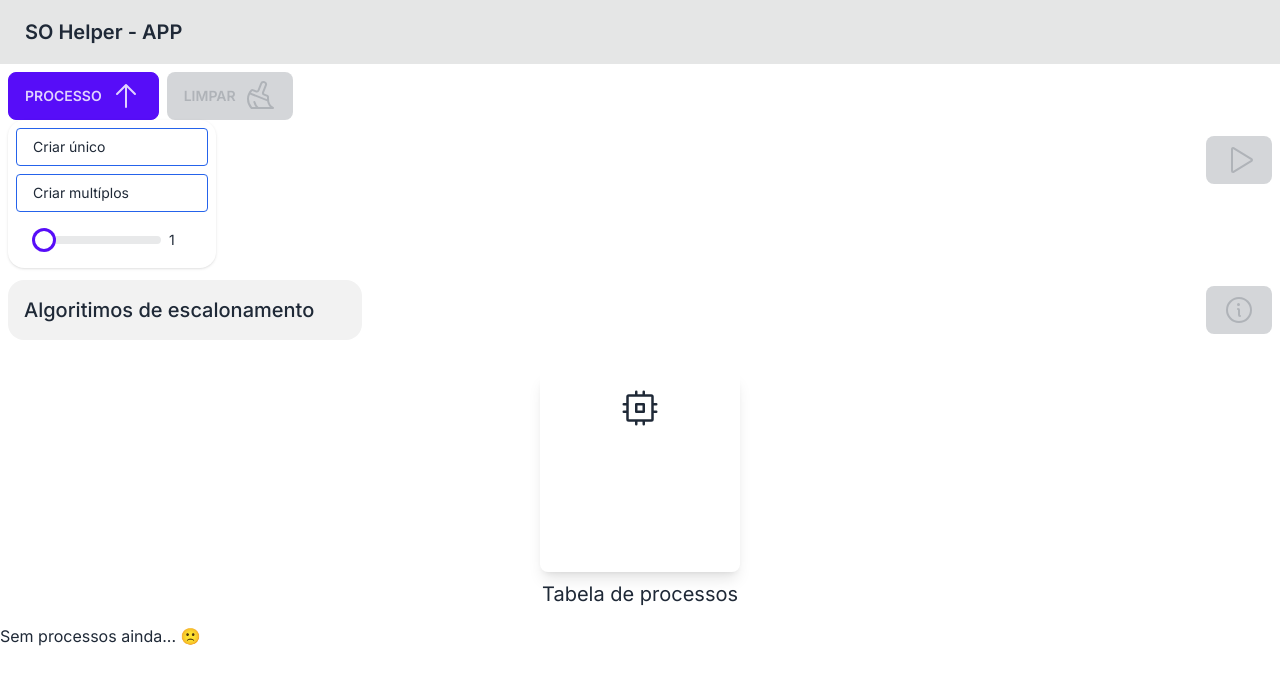
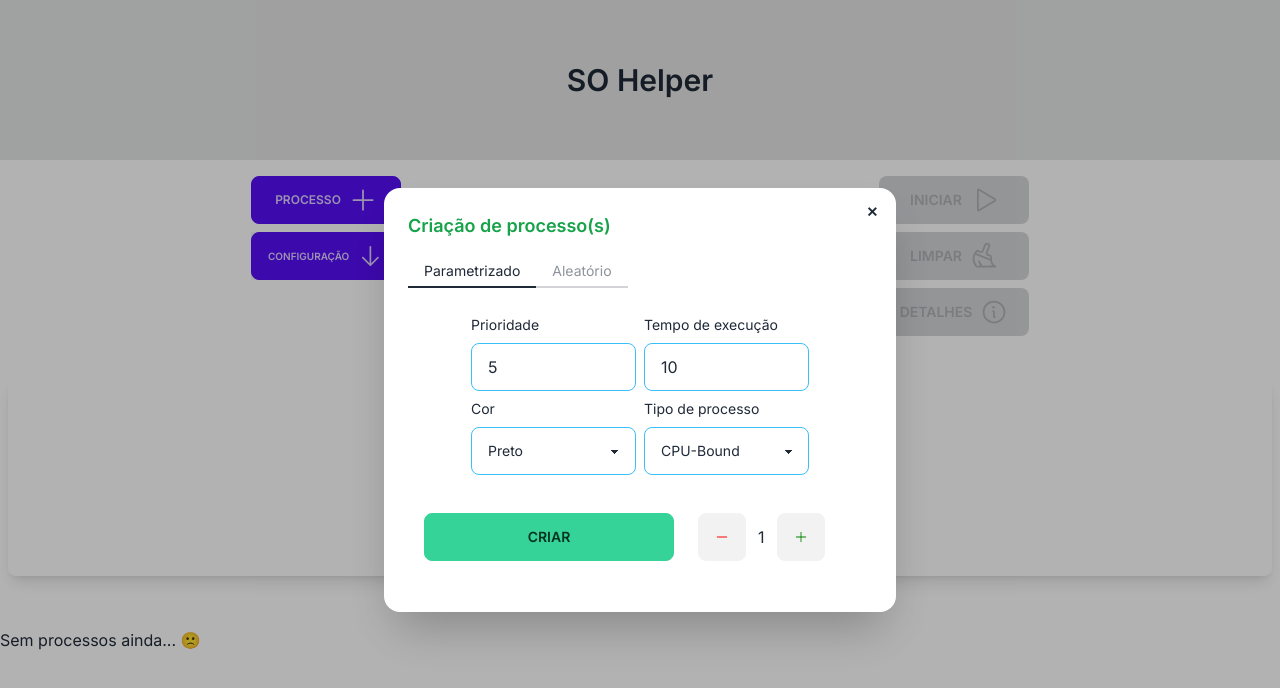
Before and after one commit to lucaasramon/Escalation_manager, a Next.js app: page / in a window 1280 px wide. Both pictures are taken after a click on the heading "PROCESSO". Shown: the top 688 px of the page. Built offline with nearby package versions, Linux system fonts and the light colour scheme.

Commit message:
feat: createion of multiple parametized processes

```diff
--- a/src/components/Layout/Navbar/Navbar.tsx
+++ b/src/components/Layout/Navbar/Navbar.tsx
@@ -6,8 +6,8 @@ type Props = {};
 export default function Navbar({}: Props) {
 
   return (
-    <div className="navbar bg-base-300 flex justify-between">
-      <a className="btn btn-ghost normal-case text-xl">SO Helper - APP</a>
+    <div className="navbar bg-base-300 flex items-center justify-center h-[10rem]">
+      <a className="btn btn-ghost normal-case text-center text-3xl">SO Helper</a>
     </div>
   );
 }
--- a/src/components/Process/Process.tsx
+++ b/src/components/Process/Process.tsx
@@ -12,7 +12,7 @@ import { UpdateActiveCycleHelper } from '@/helper/updateActiveCycleHelper';
 import { useProcessesContext } from '@/context/context';
 import { sortProcessesHelper } from '@/helper/sortProcessesHelper';
 import { changeActiveProcess } from '@/helper/changeActiveProcessHelper';
-import { generateRandomProcesses } from '@/helper/generateRandomProcesses';
+import ProcessCreation from './components/ProcessCreation';
 
 export default function Process() {
   const {
@@ -34,24 +34,8 @@ export default function Process() {
     setQuantum,
   } = useProcessesContext();
 
-  const [showModal, setShowModal] = useState<boolean>(false);
   const [showStatistics, setShowStatistics] = useState<boolean>(false);
-  const [arrow, setArrow] = useState<boolean>(false);
   const [sortedProcesses, setSortedProcesses] = useState<IProcess[]>([]);
-  const [processesQuantity, setProcessesQuantity] = useState<number>(1);
-
-  const handleCreateMultipleProcesses = () => {
-    generateRandomProcesses(
-      setProcesses,
-      activeCycle,
-      setActiveCycle,
-      setCycles,
-      activeProcess,
-      isPreemptive,
-      processesQuantity
-    )
-    setProcessesQuantity(1)
-  }
 
   const toggleShowStatistics = () => {
     setShowStatistics((prevShowStatistics) => !prevShowStatistics);
@@ -147,77 +131,54 @@ export default function Process() {
 
   return (
     <div>
-      <div className="flex flex-col gap-8 items-center p-2">
-        <div className="w-full flex flex-col gap-2 items-start md:flex-row md:items-center md:justify-between">
-          <div className="flex flex-col gap-2 md:flex-row">
-          <details className="dropdown mb-32">
-            <summary className="btn btn-primary" onClick={() => setArrow(!arrow)}>Processo
-            {!arrow ? <ArrowDown size={32} /> : <ArrowUp size={32} />}
-            </summary>
-            <ul className="p-2 shadow menu  dropdown-content z-[1] bg-base-100 rounded-box w-52 gap-2">
-              <li
-                onClick={() => setShowModal(!showModal)}
-                className='border rounded border-blue-600'
-              >
-                <a>Criar único</a>
-              </li>
-
-              <li className='flex gap-2'>
-                <a onClick={handleCreateMultipleProcesses} className='border bg-white rounded border-blue-600'>Criar multíplos</a>
-                <div>
-                  <input
-                    type="range"
-                    min={1} max="15"
-                    onChange={(e) => setProcessesQuantity(Number(e.target.value))}
-                    value={processesQuantity}
-                    className="range range-primary" />
-                  <span>{processesQuantity}</span>
-                </div>
-              </li>
-            </ul>
-          </details>
-
-            <button
-              className="btn btn-primary"
-              onClick={wipeProcesses}
-              disabled={processes.length === 0 || !!activeProcess}
-            >
-              Limpar <Broom size={32} />
-            </button>
-          </div>
-
-          <button
-            onClick={handlePlay}
-            className="btn btn-primary"
-            disabled={processes.length === 0}
-          >
-            <Play size={32} />
-          </button>
-        </div>
-
-        <div className="flex gap-2 justify-between items-center w-full">
-          <div className="flex flex-col gap-2 justify-start items-start">
+      <div className="grid grid-cols-1 grid-rows-2 flex-col gap-8 items-center p-2 md:flex">
+        <div className="w-full grid grid-cols-2 gap-2 items-start md:flex-row md:items-start md:justify-between p-2">
+          <div className='flex flex-col gap-2 items-center w-full h-full'>
+            <ProcessCreation/>
+            <div className="flex gap-2 items-center justify-center relative">
+                <div className="flex flex-col gap-2 justify-start items-start max-w-[150px]">
                   <SelectEscalationAlgorithm/>
 
-            {currentAlgorithm === PreemptiveEscalationAlgorithm.RR && (
+                  <div className='absolute bottom-[-250px]'>
+                    {currentAlgorithm === PreemptiveEscalationAlgorithm.RR && isPreemptive && (
                       <Quantum setQuantum={setQuantum} quantum={quantum} />
                     )}
                   </div>
 
+                </div>
+            </div>
+          </div>
+
+          <div className='h-full flex flex-col items-center gap-2 justify-center'>
+            <button
+              onClick={handlePlay}
+              className="btn btn-primary max-w-[150px] w-full"
+              disabled={processes.length === 0}
+            >
+              Iniciar <Play size={28} />
+            </button>
+
+            <button
+                className="btn btn-primary max-w-[150px] w-full"
+                onClick={wipeProcesses}
+                disabled={processes.length === 0 || !!activeProcess}
+              >
+                Limpar <Broom size={28} />
+              </button>
+
             {cycles && (
-            <div>
               <button
                 onClick={toggleShowStatistics}
-                className="btn btn-primary"
+                className="btn btn-primary max-w-[150px] w-full"
                 disabled={cycles.length === 0}
               >
-                <Info size={32} />
+                Detalhes<Info size={28} />
               </button>
-            </div>
             )}
           </div>
+        </div>
 
-        <div className="flex items-center flex-col gap-2 p-4 shadow-lg rounded-lg h-[200px] w-[200px]">
+        <div className="flex items-center flex-col gap-2 p-4 shadow-lg rounded-lg h-[200px] w-full">
           <Cpu
             size={40}
             className={`${activeProcess ? 'animate-ping text-red-500' : ''}`}
@@ -241,14 +202,6 @@ export default function Process() {
         </div>
       </div>
 
-      {showModal && (
-        <CreateProcess
-          setShowModal={setShowModal}
-          showModal={showModal}
-          quantum={quantum}
-        />
-      )}
-
       {showStatistics && (
         <CyclesStatistics
           cycles={cycles}
--- a/src/components/Process/components/CreateProcess.tsx
+++ b/src/components/Process/components/CreateProcess.tsx
@@ -2,14 +2,14 @@
 import { useProcessesContext } from '@/context/context';
 import {
   CycleState,
-  PreemptiveEscalationAlgorithm,
   ProcessState,
   ProcessType,
   colors,
 } from '@/enums';
+import { generateMultipleProcesses } from '@/helper/generateMultipleProcesses';
 import { ICycle, IProcess } from '@/types';
 import { generateUniqueNumber } from '@/utils/idGenerator';
-import { color } from 'framer-motion';
+import { Minus, Plus } from '@phosphor-icons/react';
 import React, { useState } from 'react';
 import { useForm } from 'react-hook-form';
 
@@ -19,6 +19,11 @@ type CreateProcessProps = {
   quantum?: number;
 };
 
+enum ProcessCreationType {
+  random = 'random',
+  parametized = 'parametized'
+}
+
 export default function CreateProcess({
   setShowModal,
   showModal,
@@ -27,7 +32,6 @@ export default function CreateProcess({
     register,
     handleSubmit,
     reset,
-    watch,
     formState: { errors },
   } = useForm();
 
@@ -40,9 +44,22 @@ export default function CreateProcess({
     activeProcess
   } = useProcessesContext();
 
-  const selectedColor = watch('color')
+  const [tab, setTab] = useState<number>(1)
+  const [processesQuantity, setProcessesQuantity] = useState<number>(1);
 
-  const onSubmit: any = (data: IProcess) => {
+  const handleDecreaseQuantity = () => {
+    if(processesQuantity <= 1) {
+      return
+    }else{
+      setProcessesQuantity(prev => prev - 1)
+    }
+  }
+
+  const onSubmit: any = (data: IProcess, processCreationType: ProcessCreationType = ProcessCreationType.parametized) => {
+    console.log(processCreationType)
+    console.log(data)
+    if(processCreationType === ProcessCreationType.parametized) {
+
       const newProcess: IProcess = {
         id: generateUniqueNumber(1000, 9999),
         priority: Number(data.priority),
@@ -55,6 +72,21 @@ export default function CreateProcess({
         createdAt: new Date(),
       };
 
+      if(processesQuantity > 1)  {
+        generateMultipleProcesses(
+          setProcesses,
+          activeCycle,
+          setActiveCycle,
+          setCycles,
+          activeProcess,
+          isPreemptive,
+          processesQuantity,
+          newProcess
+        )
+        setProcessesQuantity(1)
+      }
+
+      else{
         setProcesses((prevProcesses: IProcess[]) => [...prevProcesses, newProcess]);
 
       if (activeCycle?.status === CycleState.Active && isPreemptive) {
@@ -89,6 +121,21 @@ export default function CreateProcess({
           })
         );
       }
+      }
+    }
+
+    else if(processCreationType === ProcessCreationType.random){
+      generateMultipleProcesses(
+        setProcesses,
+        activeCycle,
+        setActiveCycle,
+        setCycles,
+        activeProcess,
+        isPreemptive,
+        processesQuantity
+      )
+      setProcessesQuantity(1)
+    }
 
     reset();
     setShowModal(false);
@@ -104,17 +151,23 @@ export default function CreateProcess({
           ✕
         </button>
 
+        <h1 className="text-lg text-green-600 font-semibold mb-4">
+             Criação de processo(s)
+        </h1>
+
+        <div className="tabs">
+            <a className={`tab tab-bordered ${tab === 1 && 'tab-active'}`} onClick={() => setTab(1)}>Parametrizado</a>
+            <a className={`tab tab-bordered ${tab === 2 && 'tab-active'}`} onClick={() => setTab(2)}>Aleatório</a>
+        </div>
+
+        {tab === 1 ? (
           <form
-          onSubmit={handleSubmit(onSubmit)}
-          className="flex flex-col items-center gap-4 max-w-[500px] p-4"
+            onSubmit={handleSubmit(data => onSubmit(data, ProcessCreationType.parametized))}
+            className="flex flex-col items-center justify-around gap-4 max-w-[500px] p-4  min-h-[300px]"
           >
-
-          <h1 className="text-lg text-green-600 font-semibold">
-            Criar novo processo
-          </h1>
               <div className="grid grid-cols-2 gap-2">
               <div className="flex flex-col gap-2">
-              <label htmlFor="priority"> Prioridade</label>
+                <label htmlFor="priority" className='text-sm'> Prioridade</label>
                 <input
                   type="number"
                   placeholder="Proridade"
@@ -130,7 +183,7 @@ export default function CreateProcess({
               </div>
 
                 <div className="flex flex-col gap-2">
-                <label htmlFor="runningTime">Tempo de execução (seg)</label>
+                  <label htmlFor="runningTime" className='text-sm truncate'>Tempo de execução</label>
                   <input
                     type="number"
                     defaultValue={10}
@@ -146,7 +199,7 @@ export default function CreateProcess({
                 </div>
 
               <div className="flex flex-col gap-2">
-              <label htmlFor="color">Cor</label>
+                <label htmlFor="color" className='text-sm trucante'>Cor</label>
                 <select
                   className="select select-info w-full max-w-xs"
                   // style={{ backgroundColor: selectedColor}}
@@ -169,7 +222,7 @@ export default function CreateProcess({
               </div>
 
               <div className="flex flex-col gap-2">
-              <label htmlFor="color">Tipo de processo </label>
+                <label htmlFor="color" className='text-sm max-h-[40px] h-full'>Tipo de processo </label>
                 <select
                   className="select select-info w-full max-w-xs "
                   {...register('type', { required: true })}
@@ -184,10 +237,45 @@ export default function CreateProcess({
               </div>
             </div>
 
-          <button type="submit" className="btn btn-success">
+            <div className='flex gap-6 w-full'>
+              <button type="submit" className="btn btn-success max-w-[250px] w-full">
                 Criar
               </button>
+
+              <div className='flex gap-3 items-center'>
+                <span className='btn font-bold' onClick={handleDecreaseQuantity}> <Minus style={{color: 'red'}}/></span>
+                {processesQuantity}
+                <span className='btn font-bold' onClick={() => setProcessesQuantity(prev => prev + 1)}> <Plus style={{color: 'green'}}/></span>
+              </div>
+            </div>
+
           </form>
+           ) : (
+            <form
+            onSubmit={handleSubmit(data => onSubmit(data, ProcessCreationType.random))}
+            className="flex flex-col items-center justify-around gap-4 max-w-[500px] p-4  min-h-[300px]"
+            >
+               <div className='flex flex-col gap-2'>
+                <div className='flex gap-2'>
+                  <h1>Quantidade de processos: </h1>
+                  <span className='font-bold'>{processesQuantity}</span>
+                </div>
+
+                <input
+                    type="range"
+                    min={1} max="15"
+                    onChange={(e) => setProcessesQuantity(Number(e.target.value))}
+                    value={processesQuantity}
+                    className="range range-primary"
+                />
+              </div>
+
+              <button type="submit" className="btn btn-success max-w-xs w-full">
+                Criar
+              </button>
+
+            </form>
+          )}
       </div>
     </dialog>
   );
--- a/src/components/Process/components/EscalationAlgorithm.tsx
+++ b/src/components/Process/components/EscalationAlgorithm.tsx
@@ -1,7 +1,8 @@
-import React, { useEffect } from 'react';
+import React, { useEffect, useState } from 'react';
 import { useController, useForm } from 'react-hook-form';
 import { PreemptiveEscalationAlgorithm, NonPreemptiveEscalationAlgorithm } from '@/enums';
 import { useProcessesContext } from '@/context/context';
+import { ArrowDown, ArrowUp } from '@phosphor-icons/react';
 
 export default function SelectEscalationAlgorithm() {
   const {
@@ -17,6 +18,7 @@ export default function SelectEscalationAlgorithm() {
   });
 
   const { activeProcess, setIsPreemptive, setCurrentAlgorithm, isPreemptive} = useProcessesContext();
+  const [arrow, setArrow] = useState<boolean>(false);
 
   const selectedAlgorithm = watch('algorithm', '');
   const selectedCycleType = watch('cycleType')
@@ -33,12 +35,13 @@ export default function SelectEscalationAlgorithm() {
   }, [selectedAlgorithm, setCurrentAlgorithm]);
 
   return (
-    <details className="collapse bg-base-200">
-  <summary className="collapse-title text-xl font-medium">Algoritimos de escalonamento</summary>
-  <div className="collapse-content">
-  <form className="flex flex-col items-center gap-4 max-w-[500px]">
+  <details className="dropdown bg-base-200">
+    <summary className="btn btn-primary text-[10px] flex-nowrap max-w-[150px]" onClick={() => setArrow(!arrow)}>Configuração
+    {!arrow ? <ArrowDown size={28} /> : <ArrowUp size={28} />}
+    </summary>
+    <div className="p-2 shadow menu mt-2 dropdown-content z-[1] bg-base-100 rounded-box max-w-[200px] w-full gap-2">
+    <form className="flex flex-col items-center gap-4 max-w-[500px]">
       <div className="flex flex-col gap-2">
-
       <div className="flex gap-2 items-center">
         <input
           {...register('cycleType')}
--- /dev/null
+++ b/src/components/Process/components/ProcessCreation.tsx
@@ -0,0 +1,34 @@
+import { useProcessesContext } from '@/context/context';
+import { ArrowDown, ArrowUp, Plus } from '@phosphor-icons/react'
+import React, { useState } from 'react'
+import CreateProcess from './CreateProcess';
+
+type Props = {}
+
+export default function ProcessCreation({}: Props) {
+    const {quantum} = useProcessesContext();
+
+  const [showModal, setShowModal] = useState<boolean>(false);
+  const [arrow, setArrow] = useState<boolean>(false);
+
+  const handleClick = () => {
+    setShowModal(!showModal)
+    setArrow(!arrow)
+  }
+
+  return (
+    <div className='max-w-[150px] w-full'>
+        <summary className="btn btn-primary text-xs flex-nowrap w-full" onClick={handleClick}>
+        Processo <Plus size={28}/>
+        </summary>
+
+        {showModal && (
+            <CreateProcess
+            setShowModal={setShowModal}
+            showModal={showModal}
+            quantum={quantum}
+            />
+        )}
+    </div>
+  )
+}
--- a/src/components/Process/components/Quantum.tsx
+++ b/src/components/Process/components/Quantum.tsx
@@ -13,7 +13,7 @@ export default function Quantum({ setQuantum, quantum }: QuantumProps) {
 
   return (
     <div className="flex flex-col gap-2">
-      <label htmlFor="quantum">Fatia de tempo (quantum)</label>
+      <label htmlFor="quantum">Quantum</label>
       <input
         type="number"
         defaultValue={quantum}
--- a/src/helper/generateRandomProcesses.ts
+++ b/src/helper/generateMultipleProcesses.ts
@@ -4,25 +4,25 @@ import { getRandomColor } from "@/utils/getRandomColor";
 import { generateUniqueNumber } from "@/utils/idGenerator";
 import { Dispatch, SetStateAction } from "react";
 
-export const generateRandomProcesses = (
+export const generateMultipleProcesses = (
     setProcesses: Dispatch<SetStateAction<IProcess[]>>,
     activeCycle: ICycle | undefined,
     setActiveCycle: Dispatch<SetStateAction<ICycle>>,
     setCycles: Dispatch<SetStateAction<ICycle[]>>,
     activeProcess: IProcess | null,
     isPreemptive: boolean,
-    processesQuantity: number
+    processesQuantity: number,
+    processBase?: IProcess
 
 ) => {
   if(processesQuantity) {
     for (let index = 0; index < processesQuantity; index++) {
       const newProcess: IProcess = {
         id: generateUniqueNumber(1000, 9999),
-        priority: Math.floor(Math.random()  * (15 - 1) + 1),
-        color: getRandomColor(),
-        type: Math.random() < 0.5 ? ProcessType.CpuBound : ProcessType.IOBound,
-        runningTime: Math.floor(Math.random() * (20 - 5) + 5),
-        // runningTime: 10,
+        priority: processBase?.priority ? processBase?.priority : Math.floor(Math.random()  * (15 - 1) + 1),
+        color: processBase?.color ? processBase?.color : getRandomColor(),
+        type: processBase?.type ? processBase?.type : Math.random() < 0.5 ? ProcessType.CpuBound : ProcessType.IOBound,
+        runningTime: processBase?.runningTime ? processBase?.runningTime : Math.floor(Math.random() * (20 - 5) + 5),
         cpuUsageTime: 0,
         waitingTime: 0,
         state: ProcessState.Ready,
@@ -63,8 +63,6 @@ export const generateRandomProcesses = (
         })
       );
     }
-
     }
   }
-
 }
```
Lines whose indentation alone changed are shown as unchanged.
